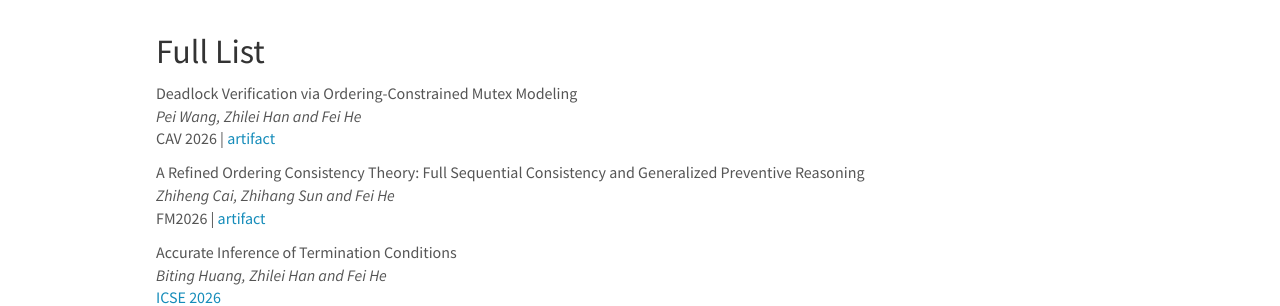
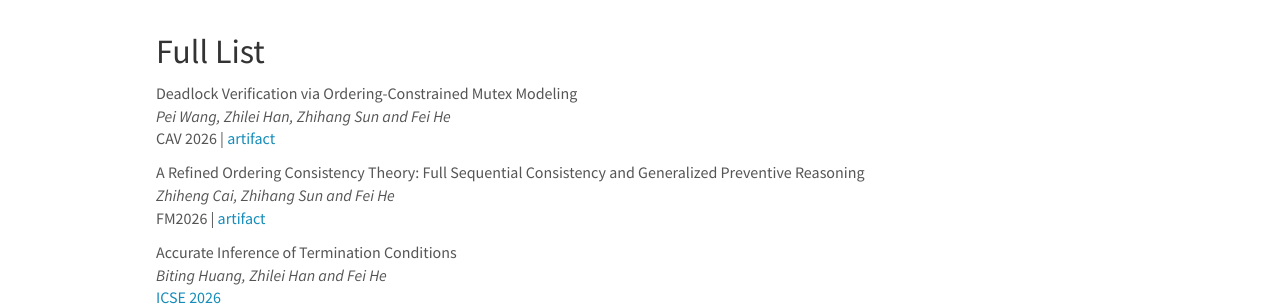
Before and after one commit to thufv/thufv.github.io, a Jekyll site: the page built from _pages/publications.md, in a window 1280 px wide and 900 px high, scrolled down 501 px. Shown: the part 154-460 px from the top of the window. Built offline with Jekyll 4.4.1, drawn with Linux system fonts in a browser that asks for light colours; nearby versions of some CDN libraries.

Commit message:
fix cav26.

```diff
--- a/_data/publist.yml
+++ b/_data/publist.yml
@@ -1,5 +1,5 @@
 - title: "Deadlock Verification via Ordering-Constrained Mutex Modeling"
-  authors: Pei Wang, Zhilei Han and Fei He
+  authors: Pei Wang, Zhilei Han, Zhihang Sun and Fei He
   links:
     - url:
       display: CAV 2026
```
